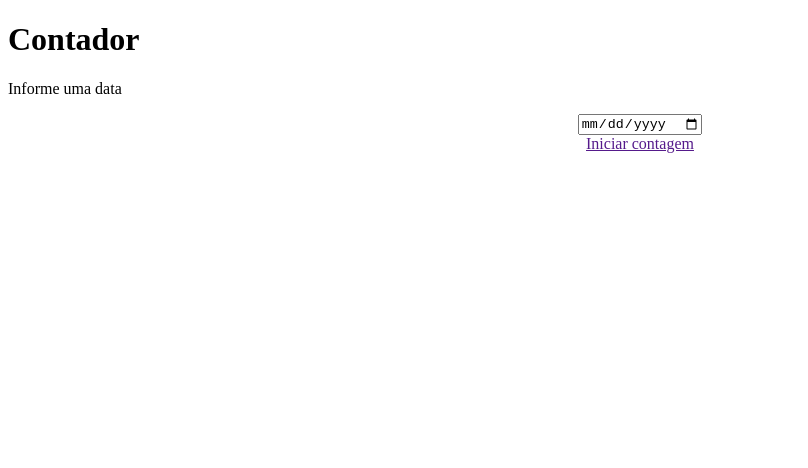
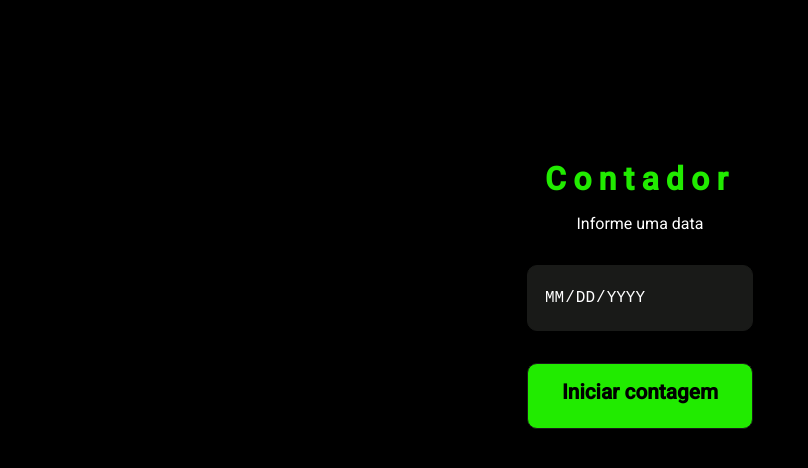
Before and after one commit to Rafael-doctom/contador, a plain HTML site: page index.html in a window 1280 px wide. Shown: the whole page, without its empty margins (0-808 px from the left). Drawn offline with Linux system fonts and the light colour scheme.

Commit message:
feat: adicionando novos estilos

```diff
--- a/style.css
+++ b/style.css
@@ -1,6 +1,83 @@
-#content{
+*{
+    margin: 0;
+    padding: 0;
+}
+
+ul, li, a{
+    text-decoration: none;
+    list-style:none;
+    text-transform: none;
+}
+
+body{
+    background-color: black;
+}
+
+main{
     text-align: center;
     display: flex;
     justify-content: center;
     flex-direction: column;
+    margin: 20vh auto;
+    font-family: 'Roboto', sans-serif;
 }
+
+.title{
+    color:#21EB00;
+    letter-spacing: 0.45rem;
+}
+
+p{
+    color:white;
+    margin: 1rem;
+}
+
+.content{
+    display: flex;
+    flex-direction: column;
+}
+
+input{
+    padding: 1rem;
+    border: 1px solid #191A18;
+    border-radius: 10px;
+    background-color: #191A18;
+    color:white;
+    font-size: 1rem;
+    width: 15vw;
+    height: 4vh;
+    text-transform: uppercase;
+    margin: 1rem;
+}
+
+input[type="date"]::-webkit-calendar-picker-indicator {
+    display: none;
+    -webkit-appearance: none;
+}
+
+a{
+    background-color: #21EB00;
+    width: 15vw;
+    height: 4vh;
+    font-size: 1rem;
+    width: 15vw;
+    padding: 1rem;
+    height: 4vh;
+    border: 1px solid #191A18;
+    border-radius: 10px;
+    margin: 1rem auto;
+    color:black;
+    font-weight: 800;
+    font-size: 1.30rem;
+}
+
+
+
+
+
+
+
+.init{
+    display: flex;
+    justify-content: space-around;
+}
```
